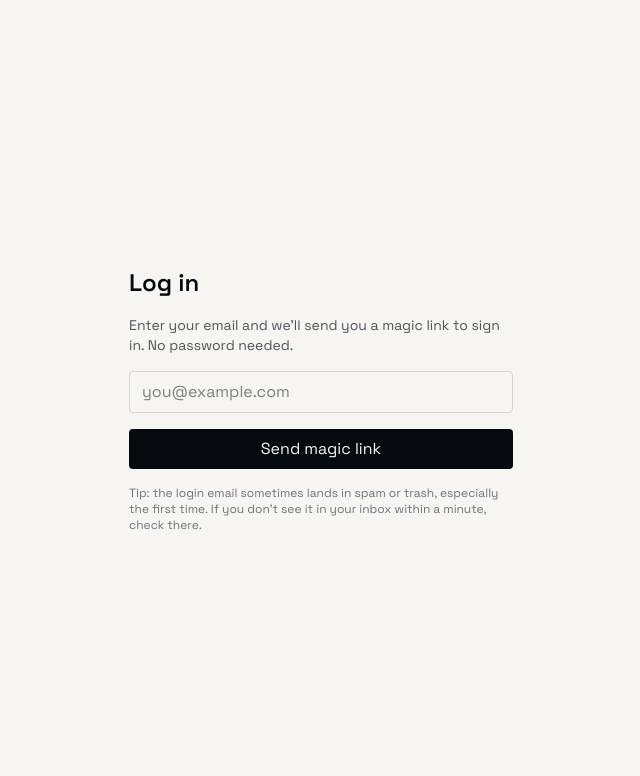
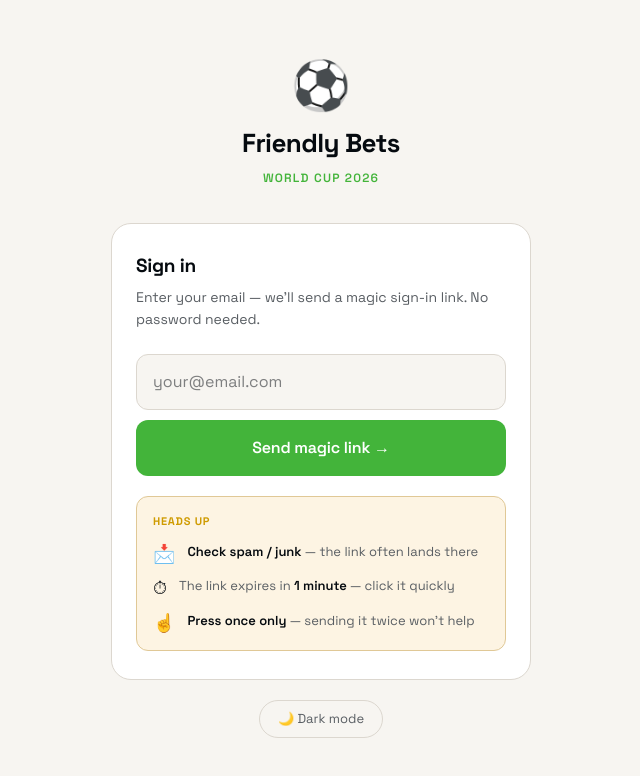
Before and after one commit to Nickeniklas/friendly-bets, a Next.js app: page /login in a window 1280 px wide. Shown: the top 776 px of the page, without its empty margins (319-959 px from the left). Built offline with nearby package versions, Linux system fonts and the light colour scheme; no server answers.

Commit message:
Login page redesign

```diff
--- a/src/app/globals.css
+++ b/src/app/globals.css
@@ -29,6 +29,11 @@
   --bronze-bg: oklch(0.94 0.05 55);
   --bronze-text: oklch(0.42 0.1 55);
   --bronze-border: oklch(0.7 0.1 55);
+
+  /* Login page */
+  --input-bg: oklch(0.97 0.005 80);
+  --warn-bg: oklch(0.97 0.025 85);
+  --warn-border: oklch(0.84 0.07 85);
 }
 
 .dark {
@@ -51,6 +56,10 @@
   --bronze-bg: oklch(0.2 0.05 55);
   --bronze-text: oklch(0.7 0.1 55);
   --bronze-border: oklch(0.5 0.1 55);
+
+  --input-bg: oklch(0.13 0.012 250);
+  --warn-bg: oklch(0.155 0.04 85);
+  --warn-border: oklch(0.30 0.09 85);
 }
 
 @theme inline {
--- a/src/app/login/page.tsx
+++ b/src/app/login/page.tsx
@@ -1,5 +1,6 @@
 import { signInWithMagicLink } from "./actions";
 import { SubmitButton } from "./submit-button";
+import { ThemeTogglePill } from "./theme-toggle-pill";
 
 export default async function LoginPage({
   searchParams,
@@ -9,36 +10,76 @@ export default async function LoginPage({
   const { message, error } = await searchParams;
 
   return (
-    <div className="flex flex-1 items-center justify-center p-8">
-      <form
-        action={signInWithMagicLink}
-        className="flex w-full max-w-sm flex-col gap-4"
-      >
-        <h1 className="text-2xl font-semibold">Log in</h1>
-        <p className="text-sm text-zinc-600 dark:text-zinc-400">
-          Enter your email and we&apos;ll send you a magic link to sign in.
-          No password needed.
+    <div className="flex flex-1 flex-col items-center justify-center px-5 py-8">
+      <div className="mb-9 text-center">
+        <div className="mb-[14px] text-[48px] leading-none">⚽</div>
+        <div className="text-[26px] font-bold tracking-[-0.6px]">Friendly Bets</div>
+        <div className="mt-1.5 text-[12px] font-semibold tracking-[0.1em] text-[var(--green)] uppercase">
+          World Cup 2026
+        </div>
+      </div>
+
+      <div className="w-full max-w-[420px] rounded-[20px] border border-[var(--line)] bg-[var(--surface)] px-6 py-7">
+        <h2 className="mb-1.5 text-[19px] font-bold tracking-[-0.3px]">Sign in</h2>
+        <p className="mb-6 text-sm leading-[1.55] text-[var(--muted)]">
+          Enter your email — we&apos;ll send a magic sign-in link. No password needed.
         </p>
 
+        <form action={signInWithMagicLink} className="flex flex-col gap-2.5">
           <input
             type="email"
             name="email"
             required
-          placeholder="you@example.com"
-          className="rounded border border-zinc-300 px-3 py-2 dark:border-zinc-700 dark:bg-black"
+            placeholder="your@email.com"
+            className="block w-full rounded-xl border-[1.5px] border-[var(--line)] bg-[var(--input-bg)] px-4 py-[15px] text-base text-[var(--foreground)] outline-none"
           />
 
           <SubmitButton />
+        </form>
 
-        {message && <p className="text-sm text-green-600">{message}</p>}
-        {error && <p className="text-sm text-red-600">{error}</p>}
+        {message && (
+          <p className="mt-3 text-sm text-[var(--green-text)]">{message}</p>
+        )}
+        {error && <p className="mt-3 text-sm text-[var(--red)]">{error}</p>}
 
-        <p className="text-xs text-zinc-500 dark:text-zinc-500">
-          Tip: the login email sometimes lands in spam or trash, especially
-          the first time. If you don&apos;t see it in your inbox within a
-          minute, check there.
-        </p>
-      </form>
+        <div className="mt-5 rounded-xl border-[1.5px] border-[var(--warn-border)] bg-[var(--warn-bg)] p-4">
+          <div className="mb-3 text-[11px] font-bold tracking-[0.07em] text-[var(--gold)] uppercase">
+            Heads up
+          </div>
+          <div className="flex flex-col gap-[11px]">
+            <div className="flex items-start gap-3">
+              <span className="shrink-0 text-[18px] leading-[1.3]">📩</span>
+              <span className="text-[13px] leading-[1.5] text-[var(--muted)]">
+                <strong className="font-semibold text-[var(--foreground)]">
+                  Check spam / junk
+                </strong>{" "}
+                — the link often lands there
+              </span>
+            </div>
+            <div className="flex items-start gap-3">
+              <span className="shrink-0 text-[18px] leading-[1.3]">⏱</span>
+              <span className="text-[13px] leading-[1.5] text-[var(--muted)]">
+                The link expires in{" "}
+                <strong className="font-semibold text-[var(--foreground)]">
+                  1 minute
+                </strong>{" "}
+                — click it quickly
+              </span>
+            </div>
+            <div className="flex items-start gap-3">
+              <span className="shrink-0 text-[18px] leading-[1.3]">☝️</span>
+              <span className="text-[13px] leading-[1.5] text-[var(--muted)]">
+                <strong className="font-semibold text-[var(--foreground)]">
+                  Press once only
+                </strong>{" "}
+                — sending it twice won&apos;t help
+              </span>
+            </div>
+          </div>
+        </div>
+      </div>
+
+      <ThemeTogglePill />
     </div>
   );
 }
--- a/src/app/login/submit-button.tsx
+++ b/src/app/login/submit-button.tsx
@@ -19,9 +19,9 @@ export function SubmitButton() {
     <button
       type="submit"
       disabled={pending}
-      className="rounded bg-foreground px-4 py-2 text-background disabled:opacity-50"
+      className="w-full rounded-xl bg-[var(--green)] px-4 py-4 text-base font-semibold tracking-[-0.2px] text-white disabled:opacity-50"
     >
-      {pending ? "Sending..." : "Send magic link"}
+      {pending ? "Sending..." : "Send magic link →"}
     </button>
   );
 }
--- /dev/null
+++ b/src/app/login/theme-toggle-pill.tsx
@@ -0,0 +1,18 @@
+"use client";
+
+import { useTheme } from "@/components/theme-provider";
+
+/** Labeled dark/light toggle for the login page (per Login.dc.html). Shows
+ * the mode you'd switch *to*, same convention as ThemeToggle. */
+export function ThemeTogglePill() {
+  const { dark, toggleDark } = useTheme();
+
+  return (
+    <button
+      onClick={toggleDark}
+      className="mt-5 rounded-full border border-[var(--line)] px-[18px] py-2 text-[13px] text-[var(--muted)]"
+    >
+      {dark ? "☀ Light mode" : "🌙 Dark mode"}
+    </button>
+  );
+}
```
Lines whose indentation alone changed are shown as unchanged.
